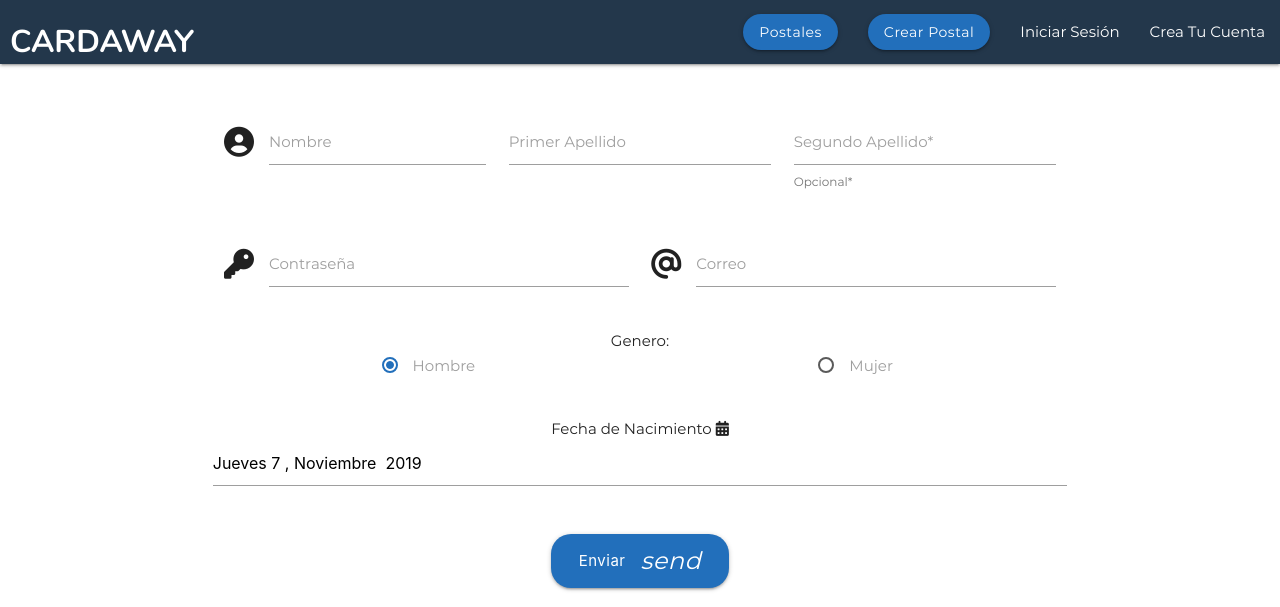
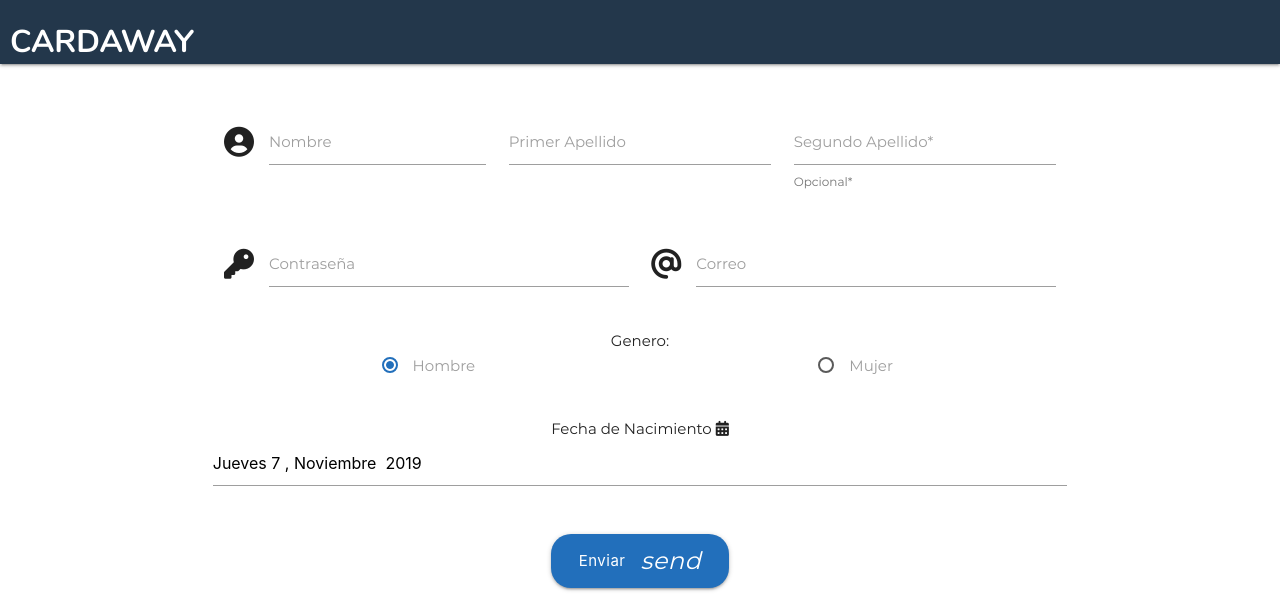
Before and after one commit to RicFraga/Cardaway, a PHP site: page /php/pages/formulario.php in a window 1280 px wide. Shown: the top 607 px of the page. Run offline with PHP 8.4, Linux system fonts and the light colour scheme; some libraries are stand-ins or nearby versions.

Commit message:
Ajustes menores

```diff
--- a/js/login.js
+++ b/js/login.js
@@ -21,7 +21,7 @@ $(document).ready(function(){
                 if(AX.resp != 0){
 
                     Swal.fire(
-                        'Bienvenido!',
+                        'Bienvenid@!',
                          AX.resp,
                         'success'
 
--- a/php/pages/formulario.php
+++ b/php/pages/formulario.php
@@ -38,13 +38,8 @@ $hoy_b=$hoy["year"]."-".$hoy["mon"]."-".$hoy["mday"];
       <header>
           <nav>
             <div class="nav-wrapper">
-              <a href="./../../inicio.php" class="brand-logo">CARDAWAY</a>
-              <ul id="nav-mobile" class="right hide-on-med-and-down">
-                <li><a class="btn">Postales</a></li>
-                <li><a class="btn">Crear Postal</a></li>
-                <li id="nav-li"><a href="#">Iniciar Sesión</a></li>
-                <li id="nav-li"><a href="#">Crea Tu Cuenta</a></li>
-              </ul>
+              <a href="./../../" class="brand-logo">CARDAWAY</a>
+
             </div>
           </nav>
         </header>
```
Also changed, not shown: index.php (+16 -6 lines).
